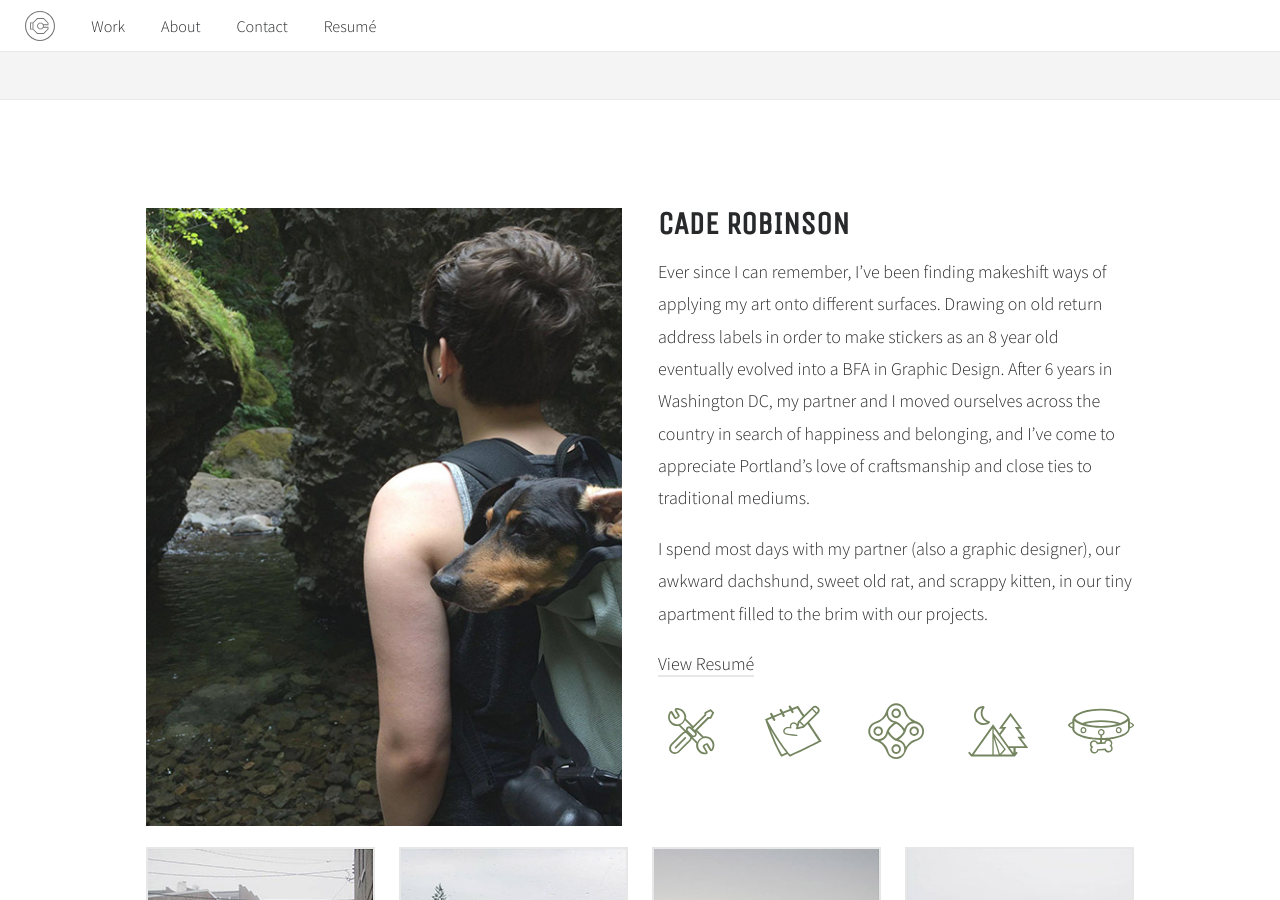
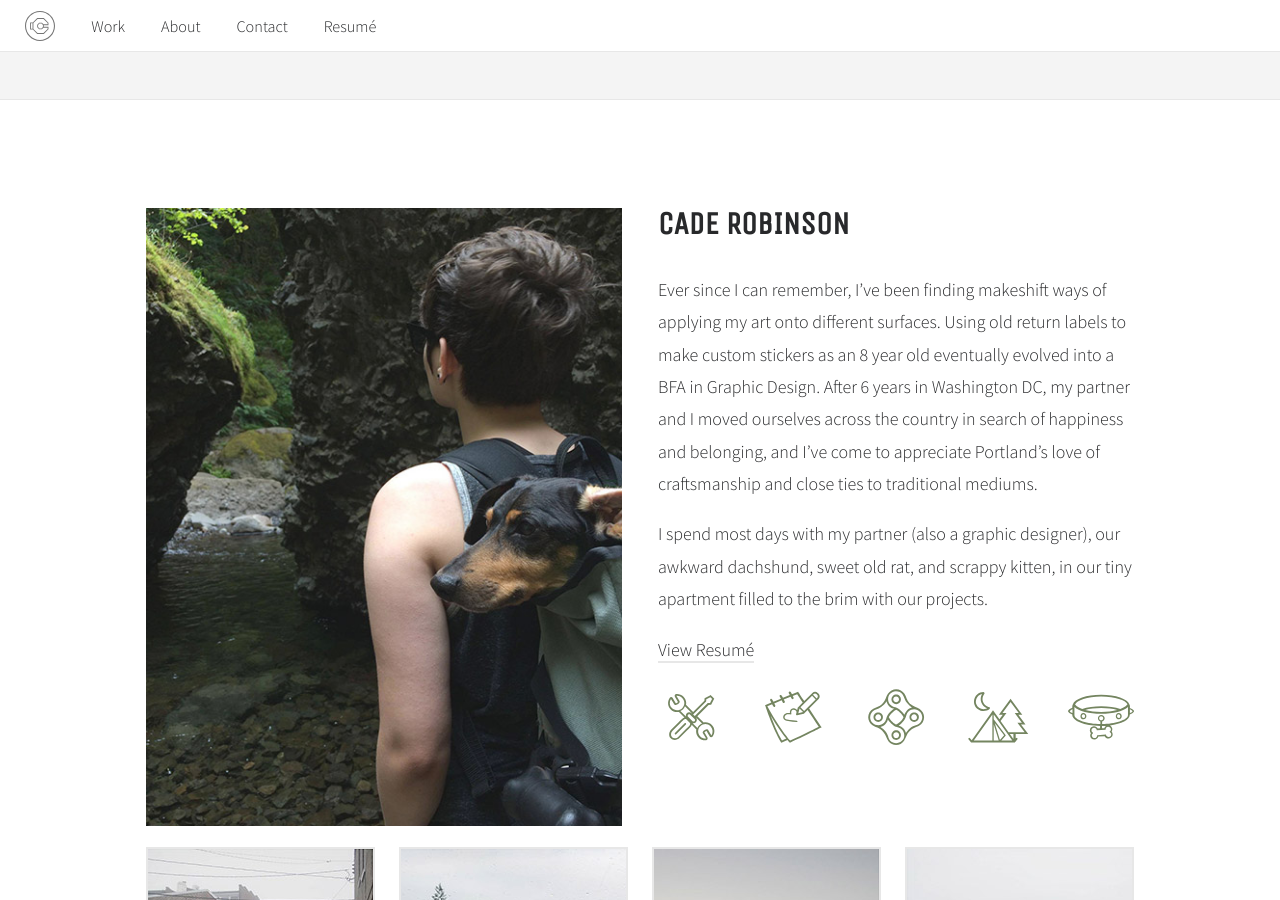
Before and after one commit to okay-cade/okay-cade.github.io, a Jekyll site: the page built from index.html, in a window 1280 px wide and 900 px high, scrolled down 2361 px. Built offline with Jekyll 4.4.1, drawn with Linux system fonts in a browser that asks for light colours.

Commit message:
Update index.html

```diff
--- a/index.html
+++ b/index.html
@@ -69,7 +69,7 @@ layout: default
       </div>
       <div class="l-two-up__item">
         <h1>Cade Robinson</h1>
-        <p>Ever since I can remember, I’ve been finding makeshift ways of applying my art onto different surfaces. Drawing on old return address labels in order to make stickers as an 8 year old eventually evolved into a BFA in Graphic Design. After 6 years in Washington DC, my partner and I moved ourselves across the country in search of happiness and belonging, and I’ve come to appreciate Portland’s love of craftsmanship and close ties to traditional mediums.</p>
+        <p>Ever since I can remember, I’ve been finding makeshift ways of applying my art onto different surfaces. Using old return labels to make custom stickers as an 8 year old eventually evolved into a BFA in Graphic Design. After 6 years in Washington DC, my partner and I moved ourselves across the country in search of happiness and belonging, and I’ve come to appreciate Portland’s love of craftsmanship and close ties to traditional mediums.</p>
 
         <p>I spend most days with my partner (also a graphic designer), our awkward dachshund, sweet old rat, and scrappy kitten, in our tiny apartment filled to the brim with our projects.</p>
 
```
